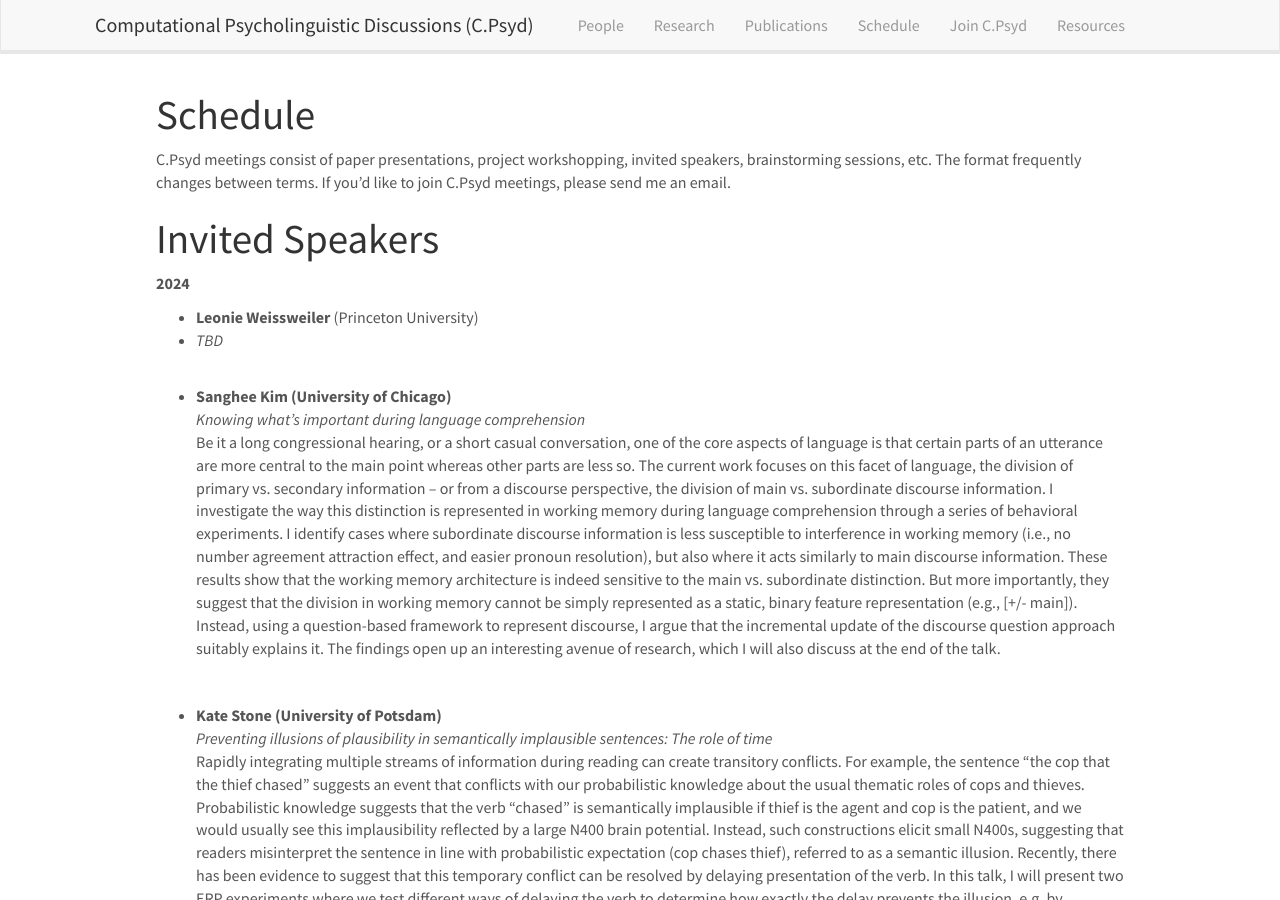
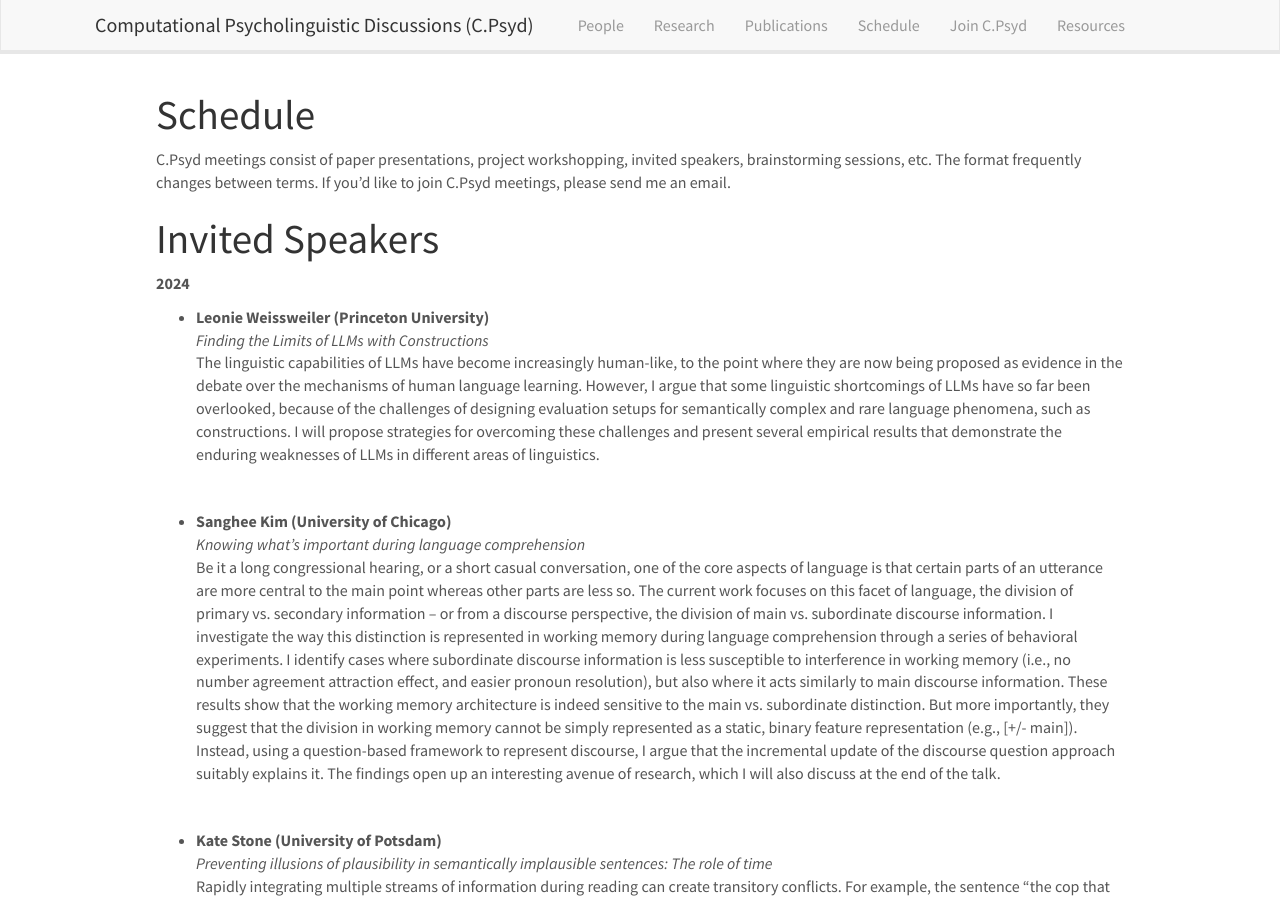
Before and after one commit to C-Psyd/c-psyd.github.io, a Jekyll site: the page built from _pages/schedule.md, in a window 1280 px wide and 900 px high. Built offline with Jekyll 4.4.1, drawn with Linux system fonts in a browser that asks for light colours; nearby versions of some CDN libraries.

Commit message:
schedule update

```diff
--- a/_pages/schedule.md
+++ b/_pages/schedule.md
@@ -16,7 +16,8 @@ C.Psyd meetings consist of paper presentations, project workshopping, invited sp
 
 **2024**
 * **Leonie Weissweiler** (Princeton University)
-* _TBD_<br><br>
+: _Finding the Limits of LLMs with Constructions_
+: The linguistic capabilities of LLMs have become increasingly human-like, to the point where they are now being proposed as evidence in the debate over the mechanisms of human language learning. However, I argue that some linguistic shortcomings of LLMs have so far been overlooked, because of the challenges of designing evaluation setups for semantically complex and rare language phenomena, such as constructions. I will propose strategies for overcoming these challenges and present several empirical results that demonstrate the enduring weaknesses of LLMs in different areas of linguistics.<br><br>
 
 * **Sanghee Kim** (University of Chicago)
 : _Knowing what's important during language comprehension_
```
